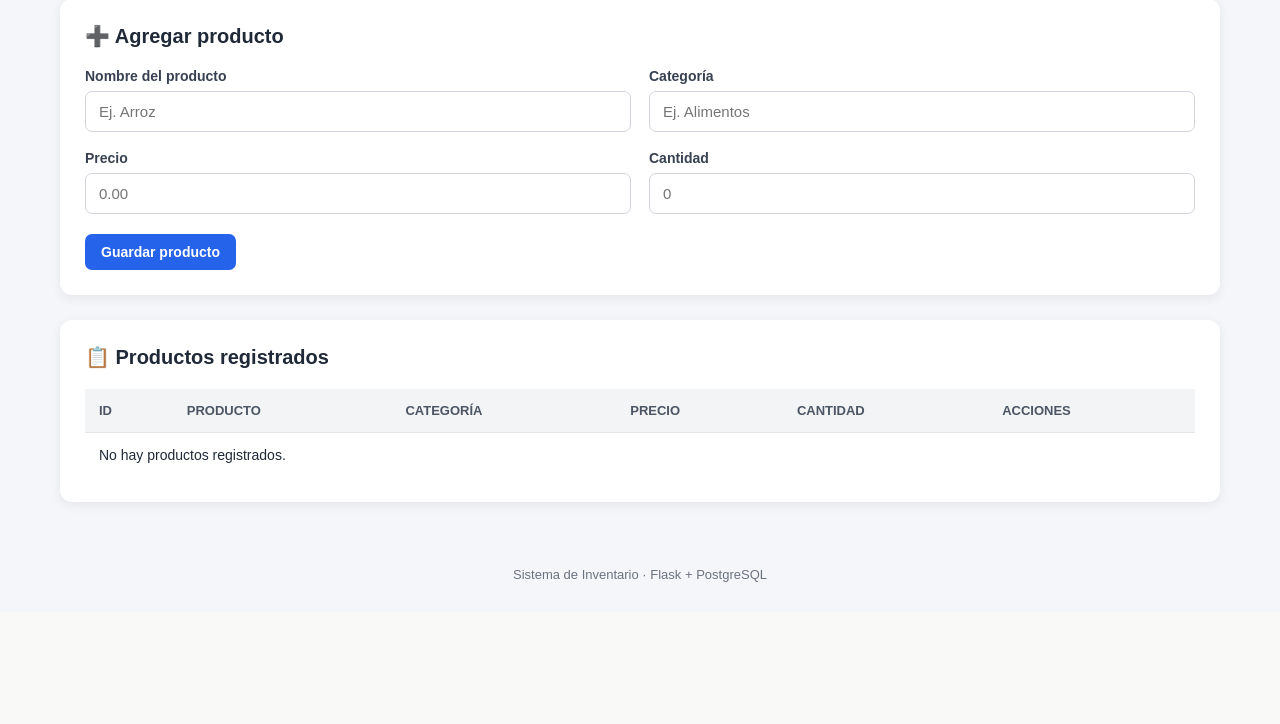
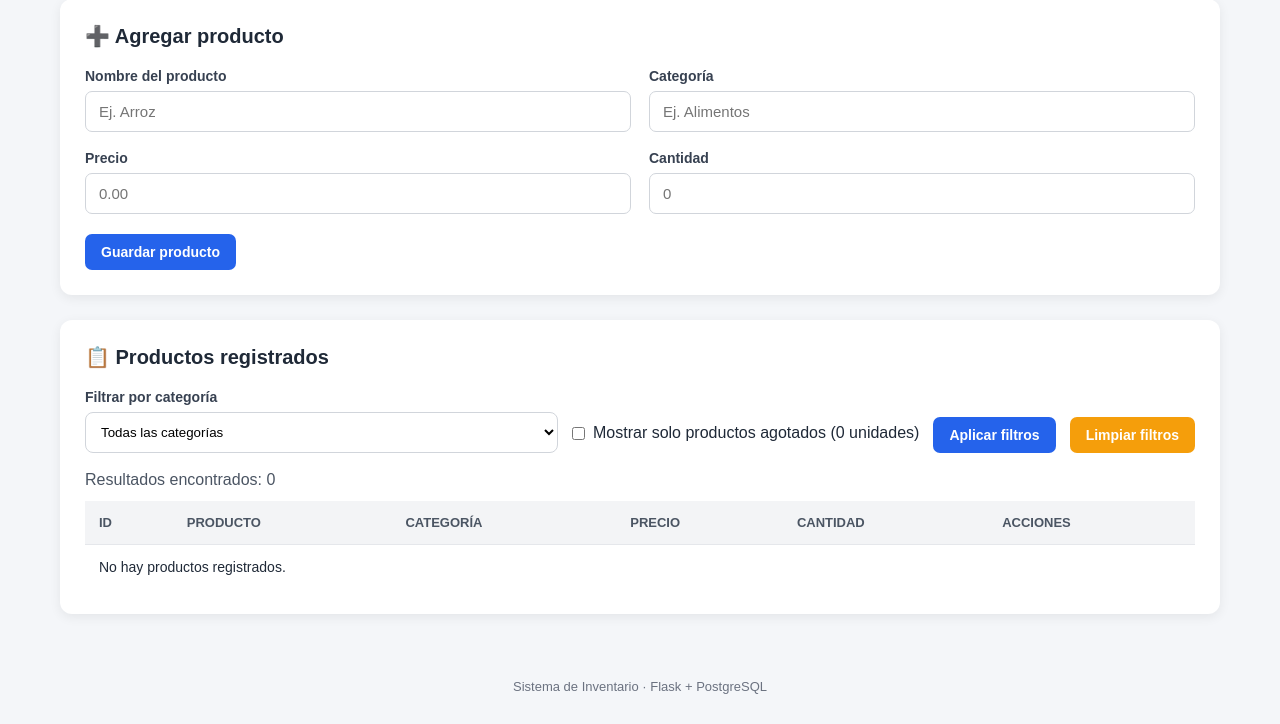
Before and after one commit to Santi104/Parcial-1-DevOps, a Flask app: page / in a window 1280 px wide. Shown: the part 279-1003 px from the top of the page. Before the commit the page ends 861 px from the top, so only its background shows below. Run offline with Flask 3, Linux system fonts and the light colour scheme; data that the repository does not hold is empty; some libraries are stand-ins or nearby versions.

Commit message:
Agregar filtros a la aplicacion

```diff
--- a/app.py
+++ b/app.py
@@ -1,16 +1,25 @@
 from flask import Flask, render_template, request, redirect, url_for
 from database import obtener_productos, obtener_conexion
+from filtros import filtrar_productos
 
 app = Flask(__name__)
 
 
 @app.route("/")
 def inicio():
-    productos = obtener_productos()
+    todos_los_productos = obtener_productos()
+    categoria = request.args.get("categoria", "").strip()
+    solo_agotados = request.args.get("agotados") == "1"
+    categorias = sorted({str(p[2]) for p in todos_los_productos if p[2] is not None}, key=str.casefold)
+    productos = filtrar_productos(todos_los_productos, categoria, solo_agotados)
 
     return render_template(
         "index.html",
-        productos=productos
+        productos=productos,
+        total_productos=len(todos_los_productos),
+        categorias=categorias,
+        categoria_seleccionada=categoria,
+        solo_agotados=solo_agotados
     )
 
 
--- /dev/null
+++ b/filtros.py
@@ -0,0 +1,11 @@
+"""Consultas de inventario sin modificar los registros originales."""
+
+
+def filtrar_productos(productos, categoria="", solo_agotados=False):
+    """Filtra filas (id, nombre, categoria, precio, cantidad) por criterios opcionales."""
+    resultado = list(productos)
+    if categoria:
+        resultado = [p for p in resultado if str(p[2]).casefold() == categoria.casefold()]
+    if solo_agotados:
+        resultado = [p for p in resultado if p[4] == 0]
+    return resultado
--- a/static/style.css
+++ b/static/style.css
@@ -286,3 +286,10 @@ tbody tr:hover {
         height: 60px;
     }
 }
+
+/* Filtros de consulta del segundo parcial. */
+.filtros-inventario { display: flex; flex-wrap: wrap; gap: 14px; align-items: end; margin: 18px 0; }
+.filtros-inventario .form-group { min-width: 200px; flex: 1 1 200px; }
+.filtros-inventario select { width: 100%; padding: 11px; border: 1px solid #d1d5db; border-radius: 8px; background: white; }
+.filtro-agotados { display: flex; align-items: center; gap: 8px; padding-bottom: 11px; }
+.resumen-filtros { margin-bottom: 12px; color: #4b5563; }
--- a/templates/index.html
+++ b/templates/index.html
@@ -52,7 +52,7 @@
 
             <div class="stat-card">
                 <div class="number">
-                    {{ productos|length }}
+                    {{ total_productos }}
                 </div>
 
                 <div class="label">
@@ -62,7 +62,7 @@
 
             <div class="stat-card">
                 <div class="number">
-                    {{ productos|length }}
+                    {{ total_productos }}
                 </div>
 
                 <div class="label">
@@ -188,6 +188,26 @@
 
             <h2>📋 Productos registrados</h2>
 
+            <!-- Nuevas consultas: se pueden utilizar por separado o combinadas. -->
+            <form action="{{ url_for('inicio') }}" method="GET" class="filtros-inventario">
+                <div class="form-group">
+                    <label for="filtro-categoria">Filtrar por categoría</label>
+                    <select id="filtro-categoria" name="categoria">
+                        <option value="">Todas las categorías</option>
+                        {% for categoria in categorias %}
+                        <option value="{{ categoria }}" {% if categoria == categoria_seleccionada %}selected{% endif %}>{{ categoria }}</option>
+                        {% endfor %}
+                    </select>
+                </div>
+                <label class="filtro-agotados">
+                    <input type="checkbox" name="agotados" value="1" {% if solo_agotados %}checked{% endif %}>
+                    Mostrar solo productos agotados (0 unidades)
+                </label>
+                <button type="submit" class="btn btn-primary">Aplicar filtros</button>
+                <a href="{{ url_for('inicio') }}" class="btn btn-edit">Limpiar filtros</a>
+            </form>
+            <p class="resumen-filtros">Resultados encontrados: {{ productos|length }}</p>
+
             <div class="table-container">
 
                 <table>
```
